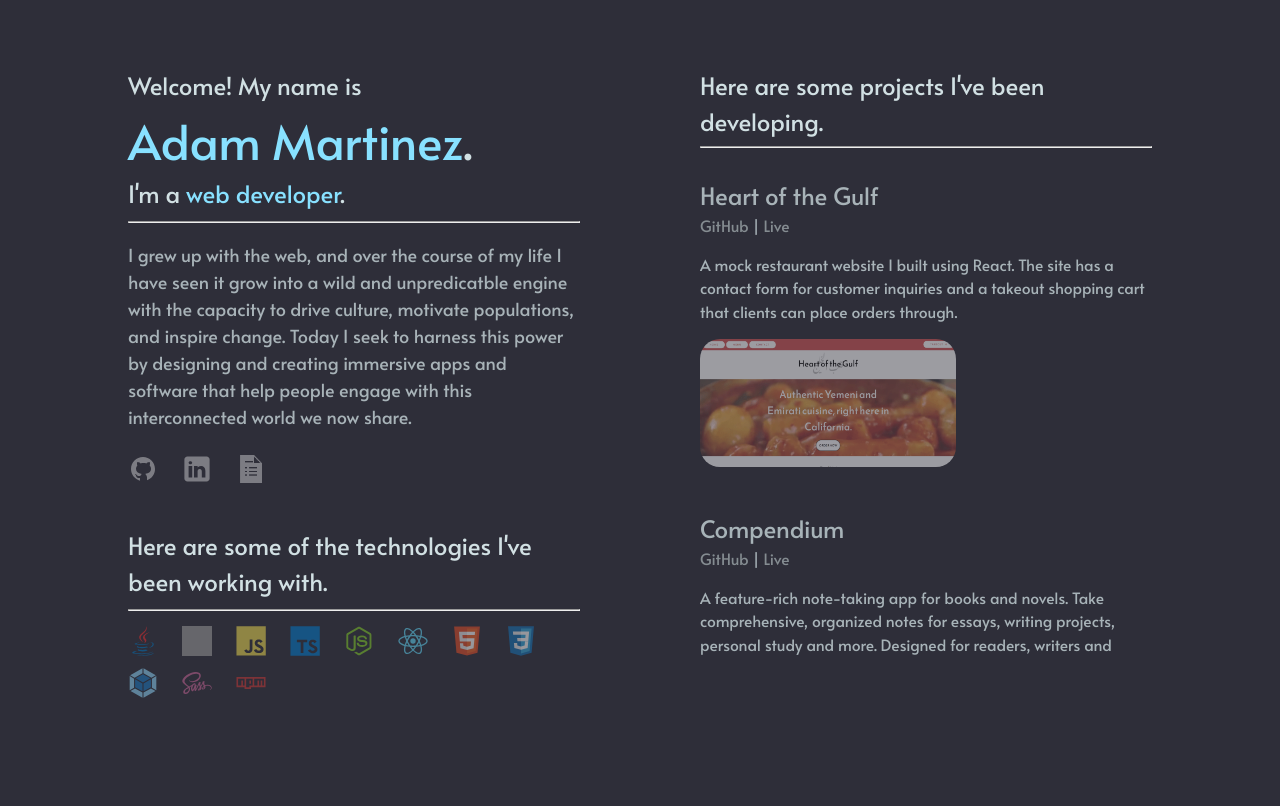
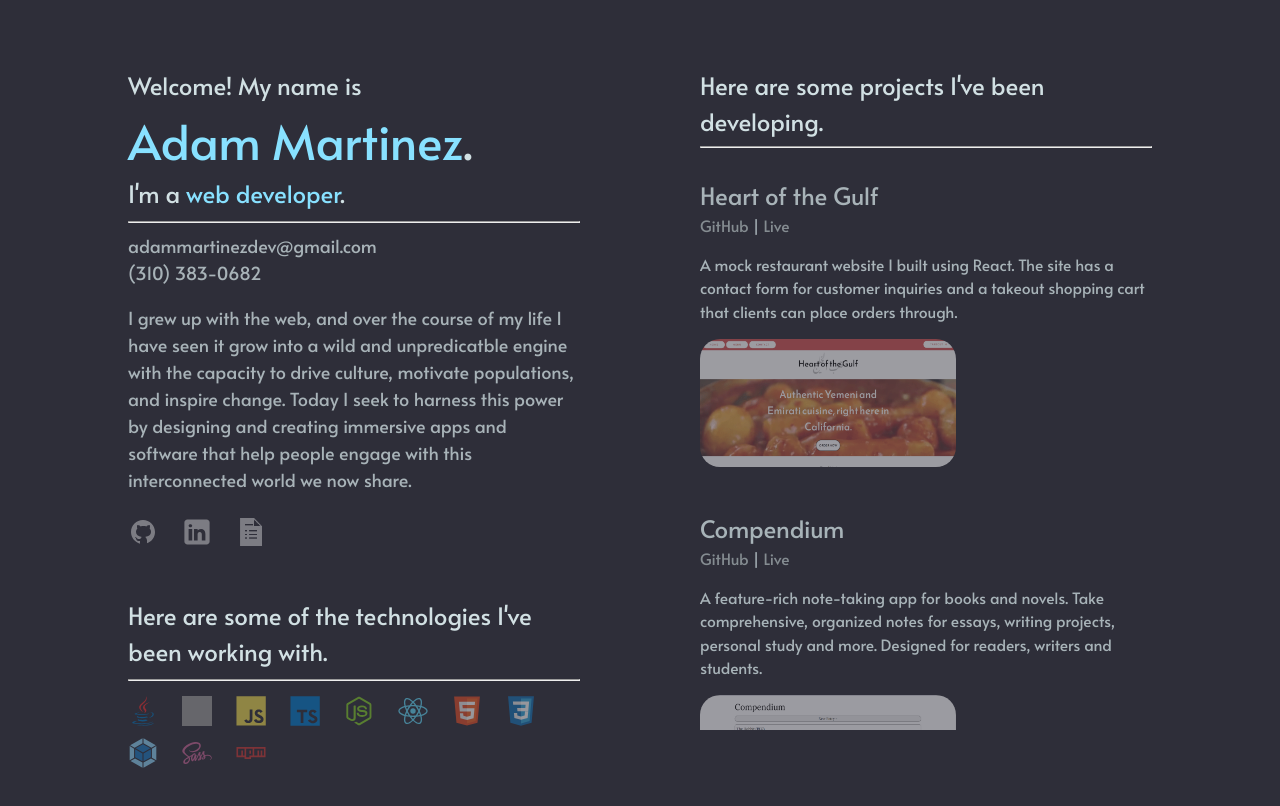
Before and after one commit to adamnmartinez/sitev2, a React (Vite) app: page / in a window 1280 px wide. Built offline with nearby package versions, Linux system fonts and the light colour scheme; grey boxes are pictures that could not be loaded; a web font is replaced by a local one.

Commit message:
Updated spacing and added contact info to name plate

```diff
--- a/src/components/NamePlate.jsx
+++ b/src/components/NamePlate.jsx
@@ -59,6 +59,8 @@ export default function NamePlate() {
         <hr />
       </div>
       <div className="namePlateBody">
+        adammartinezdev@gmail.com <br />
+        (310) 383-0682
         <p>
           {/* I design and develop sites and digital experiences for the web. */}
           I grew up with the web, and over the course of my life I have seen it
--- a/src/style/style.css
+++ b/src/style/style.css
@@ -81,8 +81,8 @@
 #namePlate {
   margin: 0;
   font-size: 1.5rem;
-  height: 430px;
-  max-height: 430px;
+  height: 500px;
+  max-height: 500px;
 }
 
 .highlight {
@@ -170,8 +170,8 @@ img.icon.last {
 }
 
 .projectList {
-  height: 500px;
-  max-height: 500px;
+  height: 570px;
+  max-height: 570px;
   overflow-y: scroll;
 }
 
```
